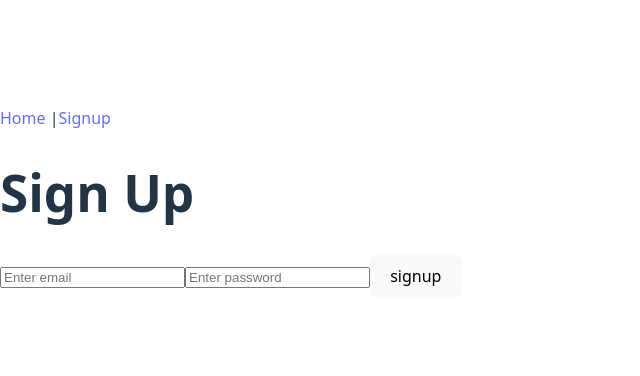
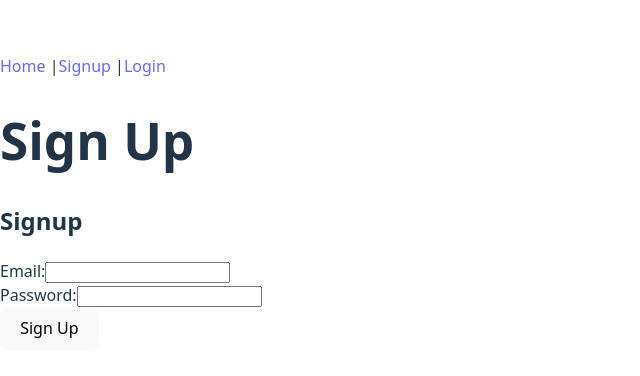
Before and after one commit to samira313/ShopMate-, a React (Vite) app: page /signup in a window 1280 px wide. Shown: the part 198-574 px from the top of the page, without its empty margins (0-640 px from the left). Built offline with nearby package versions, Linux system fonts and the light colour scheme.

Commit message:
feat(auth): add Login page and component with Firebase authentication

```diff
--- a/src/App.jsx
+++ b/src/App.jsx
@@ -1,17 +1,20 @@
 import { BrowserRouter as Router, Routes, Route, Link } from "react-router-dom";
 import ShoppingListPage from "./pages/ShoppinListPage";
 import SignupPage from "./pages/SignupPage";
+import LoginPage from "./pages/LoginPage";
 
 function App() {
   return (
     <Router>
       <nav>
         <Link to="/">Home</Link> |
-        <Link to="/signup">Signup</Link>
+        <Link to="/signup">Signup</Link> |
+        <Link to="/login">Login</Link>
       </nav>
       <Routes>
         <Route path="/" element={<ShoppingListPage />} />
         <Route path="/signup" element={<SignupPage />} />
+        <Route path="/login" element={<LoginPage />} />
       </Routes>
     </Router>
   );
--- a/src/components/LoginForm.jsx
+++ b/src/components/LoginForm.jsx
@@ -0,0 +1,67 @@
+import React, { useState } from "react";
+import { login } from "../services/authService";
+
+function LoginForm() {
+  // States for form inputs, error, and success messages
+  const [email, setEmail] = useState("");
+  const [password, setPassword] = useState("");
+  const [error, setError] = useState("");
+  const [message, setMessage] = useState("");
+
+  // Handle login form submission
+  const handleLogin = async (e) => {
+    e.preventDefault(); // Prevent page reload
+
+    // Reset previous error/message
+    setError("");
+    setMessage("");
+
+    try {
+      await login(email, password);
+      setMessage("✅ Login successful! Welcome back.");
+      setEmail("");
+      setPassword("");
+    } catch (err) {
+      setError("❌ Login failed: " + err.message);
+    }
+  };
+
+  return (
+    <div>
+      <h2>Login</h2>
+      {/* Display success message */}
+      {message && <p style={{ color: "green" }}>{message}</p>}
+      {/* Display error message */}
+      {error && <p style={{ color: "red" }}>{error}</p>}
+
+      {/* Login form */}
+      <form onSubmit={handleLogin}>
+        <div>
+          <label>Email:</label>
+          <input
+            type="email"
+            value={email}
+            onChange={(e) => setEmail(e.target.value)}
+            autoComplete="email"
+            required
+          />
+        </div>
+
+        <div>
+          <label>Password:</label>
+          <input
+            type="password"
+            value={password}
+            onChange={(e) => setPassword(e.target.value)}
+            autoComplete="password"
+            required
+          />
+        </div>
+
+        <button type="submit">Login</button>
+      </form>
+    </div>
+  );
+}
+
+export default LoginForm;
--- a/src/components/SignupForm.jsx
+++ b/src/components/SignupForm.jsx
@@ -1,42 +1,67 @@
-import { useState } from "react";
+import React, { useState } from "react";
 import { signup } from "../services/authService";
 
-export default function SignupForm() {
-    const [email, setEmail] = useState("");
-    const [password, setPassword] = useState("");
-    const [message, setMessage] = useState("");
+function SignupForm() {
+  // States to manage form inputs, errors, and success messages
+  const [email, setEmail] = useState("");
+  const [password, setPassword] = useState("");
+  const [error, setError] = useState("");
+  const [message, setMessage] = useState("");
 
-    const handleSignup = async () => {
-        try {
-            await signup(email, password);
-            setMessage("Singup successful!")
-            console.log("user signed up successfully");
+  // Handle signup form submission
+  const handleSignup = async (e) => {
+    e.preventDefault(); // Prevent page reload
 
-        }catch(error) {
-            setMessage(error.massage);
-            console.error(error.message)
-        }
+    // Reset previous error/message before starting
+    setError("");
+    setMessage("");
+
+    try {
+      await signup(email, password);
+      setMessage("✅ Signup successful! You can now log in.");
+      setEmail("");
+      setPassword("");
+    } catch (err) {
+      setError("❌ Signup failed: " + err.message);
     }
+  };
+
   return (
     <div>
-        <form>
-            <input type='text'
-            placeholder="Enter email"
+      <h2>Signup</h2>
+      {/* Display success message */}
+      {message && <p style={{ color: "green" }}>{message}</p>}
+      {/* Display error message */}
+      {error && <p style={{ color: "red" }}>{error}</p>}
+
+      {/* Signup form */}
+      <form onSubmit={handleSignup}>
+        <div>
+          <label>Email:</label>
+          <input
+            type="email"
             value={email}
             onChange={(e) => setEmail(e.target.value)}
-            required />
-            <input type='password'
-            placeholder="Enter password"
+            autoComplete="email"
+            required
+          />
+        </div>
+
+        <div>
+          <label>Password:</label>
+          <input
+            type="password"
             value={password}
-            onChange={(e) => {setPassword(e.target.value)}}
-            autoComplete="new_password"
-            required />
-             <button type="button" onClick={handleSignup}>signup</button>
+            onChange={(e) => setPassword(e.target.value)}
+            autoComplete="password"
+            required
+          />
+        </div>
 
-        </form>
-        {message && <p>{message}</p>}
+        <button type="submit">Sign Up</button>
+      </form>
+    </div>
+  );
+}
 
-    </div>
-
-  )
-}
+export default SignupForm;
--- /dev/null
+++ b/src/pages/LoginPage.jsx
@@ -0,0 +1,12 @@
+import React from 'react'
+import LoginForm from '../components/LoginForm'
+
+
+export default function LoginPage() {
+  return (
+    <div>
+        <h1>Login</h1>
+        <LoginForm />
+    </div>
+  )
+}
```
